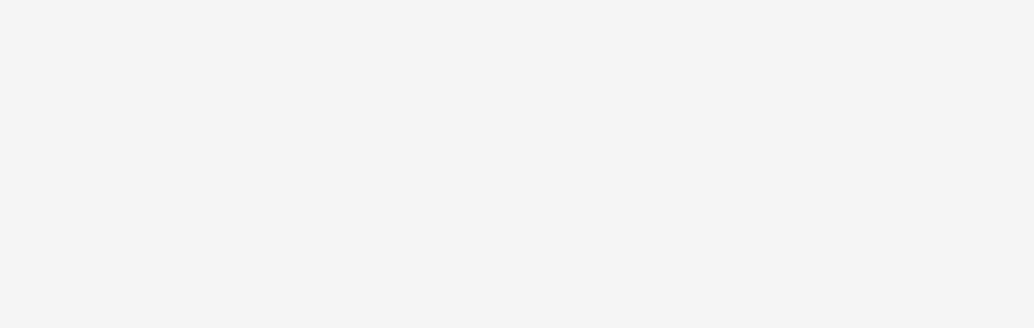
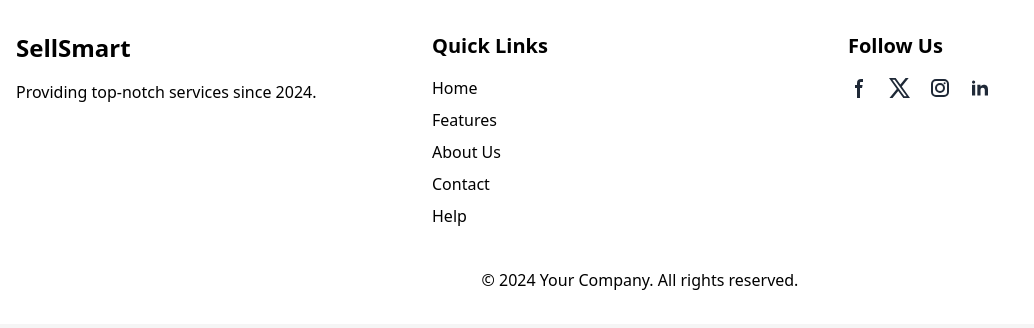
Before and after one commit to Ishahtech/SellSmart, a React (Vite) app: page /Footer in a window 1280 px wide. Before the commit this address had no page. Shown: the top 328 px of the page, without its empty margins (0-1034 px from the left). Built offline with nearby package versions, Linux system fonts and the light colour scheme.

Commit message:
feat: add Footer to Landing page.

```diff
--- a/src/App.jsx
+++ b/src/App.jsx
@@ -5,6 +5,7 @@ import LoginOwner from "./components/LoginOwner";
 import LoginEmployee from "./components/LoginEmployee";
 import WelcomeScreen from "./components/WelcomeScreen.jsx";
 import Wholelanding from "./components/LandingPage/Wholelanding.jsx";
+import Footer from "./components/LandingPage/Footer.jsx";
 
 const App = () => {
   return (
@@ -17,6 +18,7 @@ const App = () => {
           <Route path="/Signup" element={<Signup />} />
           <Route path="/Employee" element={<LoginEmployee />} />
           <Route path="/Owner" element={<LoginOwner />} />
+          <Route path="/Footer" element={<Footer />} />
         </Routes>
       </Router>
     </>
--- /dev/null
+++ b/src/components/LandingPage/Footer.jsx
@@ -0,0 +1,142 @@
+import React from "react";
+
+const Footer = () => {
+  return (
+    <footer className="bg-white text-black py-8">
+      <div className="container mx-auto px-4">
+        <div className="flex flex-wrap justify-between">
+          <div className="w-full md:w-1/3 mb-6 md:mb-0">
+            <h2 className="text-2xl font-bold mb-4">SellSmart</h2>
+            <p>Providing top-notch services since 2024.</p>
+          </div>
+          <div className="w-full md:w-1/3 mb-6 md:mb-0">
+            <h3 className="text-xl font-bold mb-4">Quick Links</h3>
+            <ul>
+              <li className="mb-2">
+                <a href="#home" className="hover:underline">
+                  Home
+                </a>
+              </li>
+              <li className="mb-2">
+                <a href="#services" className="hover:underline">
+                  Features
+                </a>
+              </li>
+              <li className="mb-2">
+                <a href="#about" className="hover:underline">
+                  About Us
+                </a>
+              </li>
+              <li className="mb-2">
+                <a href="#contact" className="hover:underline">
+                  Contact
+                </a>
+              </li>
+              <li className="mb-2">
+                <a href="#contact" className="hover:underline">
+                  Help
+                </a>
+              </li>
+            </ul>
+          </div>
+          <div className="w-full md:w-1/3 mb-6 md:mb-0">
+            <h3 className="text-xl font-bold mb-4">Follow Us</h3>
+            <div className="flex space-x-4">
+              <a
+                href="https://facebook.com"
+                target="_blank"
+                rel="noopener noreferrer"
+                className="hover:text-black"
+              >
+                <svg
+                  class="w-6 h-6 text-gray-800 dark:text-blue-600"
+                  aria-hidden="true"
+                  xmlns="http://www.w3.org/2000/svg"
+                  width="24"
+                  height="24"
+                  fill="currentColor"
+                  viewBox="0 0 24 24"
+                >
+                  <path
+                    fill-rule="evenodd"
+                    d="M13.135 6H15V3h-1.865a4.147 4.147 0 0 0-4.142 4.142V9H7v3h2v9.938h3V12h2.021l.592-3H12V6.591A.6.6 0 0 1 12.592 6h.543Z"
+                    clip-rule="evenodd"
+                  />
+                </svg>
+              </a>
+              <a
+                href="https://twitter.com"
+                target="_blank"
+                rel="noopener noreferrer"
+                className="hover:text-black"
+              >
+                <svg
+                  class="w-6 h-6 text-gray-800 dark:text-black"
+                  aria-hidden="true"
+                  xmlns="http://www.w3.org/2000/svg"
+                  width="24"
+                  height="24"
+                  fill="currentColor"
+                  viewBox="0 0 24 24"
+                >
+                  <path d="M13.795 10.533 20.68 2h-3.073l-5.255 6.517L7.69 2H1l7.806 10.91L1.47 22h3.074l5.705-7.07L15.31 22H22l-8.205-11.467Zm-2.38 2.95L9.97 11.464 4.36 3.627h2.31l4.528 6.317 1.443 2.02 6.018 8.409h-2.31l-4.934-6.89Z" />
+                </svg>
+              </a>
+              <a
+                href="https://instagram.com"
+                target="_blank"
+                rel="noopener noreferrer"
+                className="hover:text-gray-400"
+              >
+                <svg
+                  class="w-6 h-6 text-gray-800 dark:text-black"
+                  aria-hidden="true"
+                  xmlns="http://www.w3.org/2000/svg"
+                  width="24"
+                  height="24"
+                  fill="none"
+                  viewBox="0 0 24 24"
+                >
+                  <path
+                    fill="currentColor"
+                    fill-rule="evenodd"
+                    d="M3 8a5 5 0 0 1 5-5h8a5 5 0 0 1 5 5v8a5 5 0 0 1-5 5H8a5 5 0 0 1-5-5V8Zm5-3a3 3 0 0 0-3 3v8a3 3 0 0 0 3 3h8a3 3 0 0 0 3-3V8a3 3 0 0 0-3-3H8Zm7.597 2.214a1 1 0 0 1 1-1h.01a1 1 0 1 1 0 2h-.01a1 1 0 0 1-1-1ZM12 9a3 3 0 1 0 0 6 3 3 0 0 0 0-6Zm-5 3a5 5 0 1 1 10 0 5 5 0 0 1-10 0Z"
+                    clip-rule="evenodd"
+                  />
+                </svg>
+              </a>
+              <a
+                href="https://linkedin.com"
+                target="_blank"
+                rel="noopener noreferrer"
+                className="hover:text-gray-400"
+              >
+                <svg
+                  class="w-6 h-6 text-gray-800 dark:text-blue-600"
+                  aria-hidden="true"
+                  xmlns="http://www.w3.org/2000/svg"
+                  width="24"
+                  height="24"
+                  fill="currentColor"
+                  viewBox="0 0 24 24"
+                >
+                  <path
+                    fill-rule="evenodd"
+                    d="M12.51 8.796v1.697a3.738 3.738 0 0 1 3.288-1.684c3.455 0 4.202 2.16 4.202 4.97V19.5h-3.2v-5.072c0-1.21-.244-2.766-2.128-2.766-1.827 0-2.139 1.317-2.139 2.676V19.5h-3.19V8.796h3.168ZM7.2 6.106a1.61 1.61 0 0 1-.988 1.483 1.595 1.595 0 0 1-1.743-.348A1.607 1.607 0 0 1 5.6 4.5a1.601 1.601 0 0 1 1.6 1.606Z"
+                    clip-rule="evenodd"
+                  />
+                  <path d="M7.2 8.809H4V19.5h3.2V8.809Z" />
+                </svg>
+              </a>
+            </div>
+          </div>
+        </div>
+        <div className="mt-8 text-center">
+          <p>&copy; 2024 Your Company. All rights reserved.</p>
+        </div>
+      </div>
+    </footer>
+  );
+};
+
+export default Footer;
```
